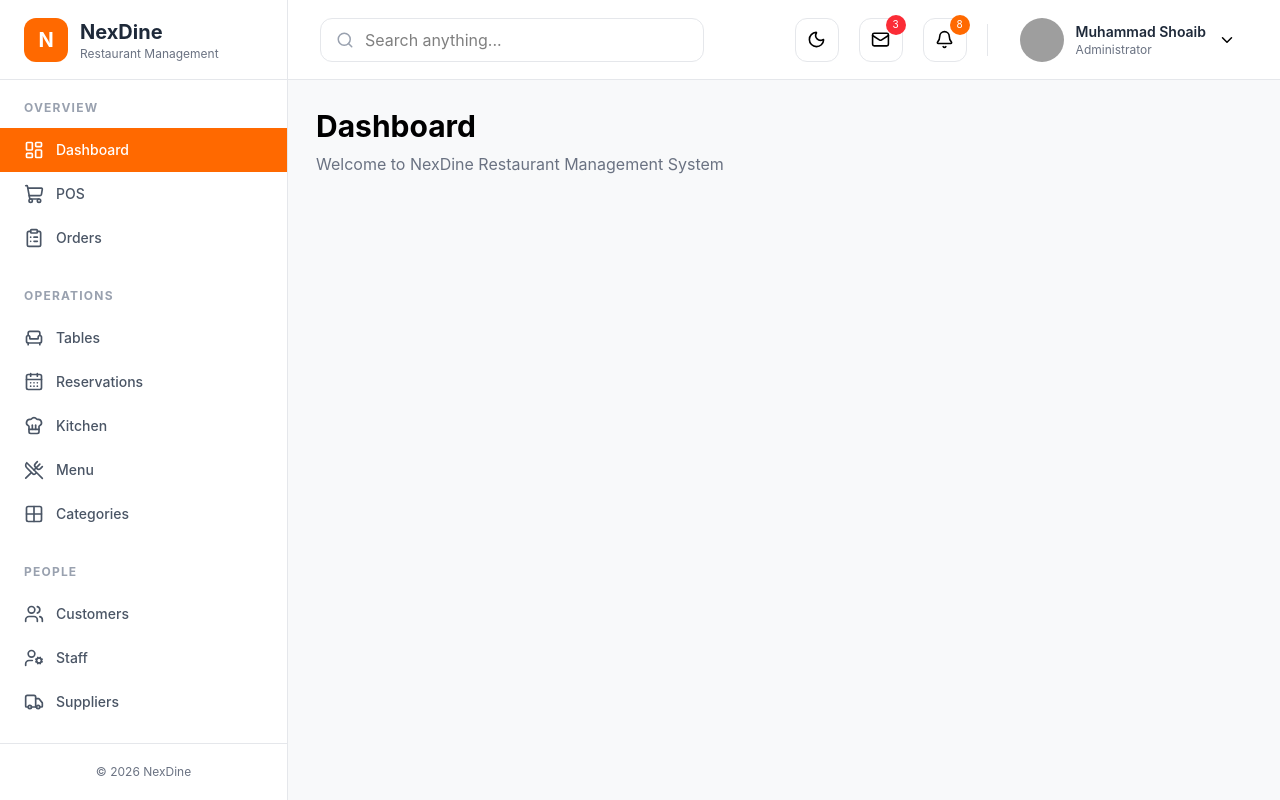
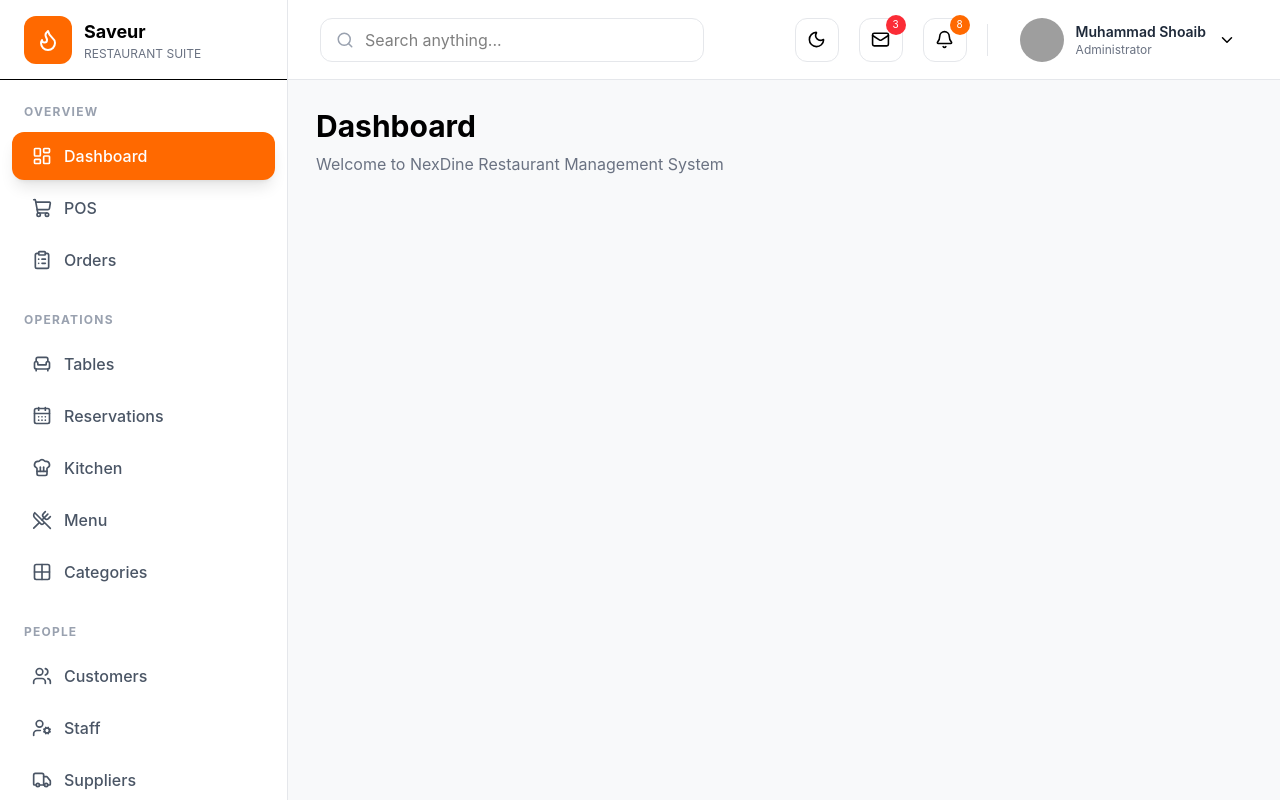
Before and after one commit to shoaibmhr/NexDine, a React (Vite) app: page / in a window 1280 px wide. Built offline with nearby package versions, Linux system fonts and the light colour scheme; grey boxes are pictures that could not be loaded.

Commit message:
changing

```diff
--- a/src/components/layout/Sidebar.jsx
+++ b/src/components/layout/Sidebar.jsx
@@ -1,120 +1,37 @@
-import {
-  LayoutDashboard,
-  ShoppingCart,
-  ClipboardList,
-  Armchair,
-  CalendarDays,
-  ChefHat,
-  UtensilsCrossed,
-  Grid2x2,
-  Users,
-  UserCog,
-  Truck,
-  Boxes,
-  ShoppingBag,
-  Wallet,
-  CreditCard,
-  BarChart3,
-  Settings,
-  LogOut,
-} from "lucide-react";
-
-const menu = [
-  {
-    title: "OVERVIEW",
-    items: [
-      { name: "Dashboard", icon: LayoutDashboard },
-      { name: "POS", icon: ShoppingCart },
-      { name: "Orders", icon: ClipboardList },
-    ],
-  },
-  {
-    title: "OPERATIONS",
-    items: [
-      { name: "Tables", icon: Armchair },
-      { name: "Reservations", icon: CalendarDays },
-      { name: "Kitchen", icon: ChefHat },
-      { name: "Menu", icon: UtensilsCrossed },
-      { name: "Categories", icon: Grid2x2 },
-    ],
-  },
-  {
-    title: "PEOPLE",
-    items: [
-      { name: "Customers", icon: Users },
-      { name: "Staff", icon: UserCog },
-      { name: "Suppliers", icon: Truck },
-    ],
-  },
-  {
-    title: "FINANCE",
-    items: [
-      { name: "Inventory", icon: Boxes },
-      { name: "Purchases", icon: ShoppingBag },
-      { name: "Expenses", icon: Wallet },
-      { name: "Payments", icon: CreditCard },
-      { name: "Reports", icon: BarChart3 },
-    ],
-  },
-  {
-    title: "SYSTEM",
-    items: [
-      { name: "Settings", icon: Settings },
-      { name: "Logout", icon: LogOut },
-    ],
-  },
-];
+import { Flame } from "lucide-react";
+import { sidebarMenu } from "../../constants/sidebarMenu";
+import SidebarItem from "./SidebarItem";
 
 const Sidebar = () => {
   return (
     <aside className="w-72 h-screen bg-white border-r border-gray-200 flex flex-col">
       {/* Logo */}
-      <div className="h-20 flex items-center px-6 border-b border-gray-200">
-        <div className="w-11 h-11 rounded-xl bg-orange-500 flex items-center justify-center text-white text-xl font-bold">
-          N
+      <div className="h-20 flex items-center px-6 border-b">
+        <div className="w-12 h-12 rounded-xl bg-orange-500 flex items-center justify-center text-white">
+          <Flame size={24} />
         </div>
 
         <div className="ml-3">
-          <h1 className="font-bold text-xl text-gray-800">NexDine</h1>
-          <p className="text-xs text-gray-500">Restaurant Management</p>
+          <h2 className="font-bold text-lg">Saveur</h2>
+          <p className="text-xs text-gray-500 uppercase">Restaurant Suite</p>
         </div>
       </div>
 
       {/* Menu */}
-      <div className="flex-1 overflow-y-auto py-5">
-        {menu.map((section) => (
+      <div className="flex-1 overflow-y-auto py-6">
+        {sidebarMenu.map((section) => (
           <div key={section.title} className="mb-7">
-            <p className="px-6 mb-3 text-xs font-bold uppercase tracking-widest text-gray-400">
+            <h4 className="px-6 mb-3 text-xs font-bold text-gray-400 tracking-widest">
               {section.title}
-            </p>
+            </h4>
 
-            {section.items.map((item) => {
-              const Icon = item.icon;
-
-              return (
-                <button
-                  key={item.name}
-                  className={`w-full flex items-center gap-3 px-6 py-3 text-sm font-medium transition-all duration-200
-
-                  ${
-                    item.name === "Dashboard"
-                      ? "bg-orange-500 text-white"
-                      : "text-gray-600 hover:bg-orange-50 hover:text-orange-600"
-                  }`}
-                >
-                  <Icon size={20} />
-
-                  <span>{item.name}</span>
-                </button>
-              );
-            })}
+            <div className="space-y-1">
+              {section.items.map((item) => (
+                <SidebarItem key={item.name} item={item} />
+              ))}
+            </div>
           </div>
         ))}
-      </div>
-
-      {/* Footer */}
-      <div className="border-t border-gray-200 p-5">
-        <p className="text-xs text-center text-gray-500">© 2026 NexDine</p>
       </div>
     </aside>
   );
--- /dev/null
+++ b/src/components/layout/SidebarItem.jsx
@@ -0,0 +1,24 @@
+import { NavLink } from "react-router-dom";
+
+const SidebarItem = ({ item }) => {
+  const Icon = item.icon;
+
+  return (
+    <NavLink
+      to={item.path}
+      className={({ isActive }) =>
+        `flex items-center gap-3 px-5 py-3 rounded-xl mx-3 transition-all duration-300
+        ${
+          isActive
+            ? "bg-orange-500 text-white shadow-lg"
+            : "text-gray-600 hover:bg-orange-100 hover:text-orange-600"
+        }`
+      }
+    >
+      <Icon size={20} />
+      <span className="font-medium">{item.name}</span>
+    </NavLink>
+  );
+};
+
+export default SidebarItem;
--- /dev/null
+++ b/src/constants/sidebarMenu.js
@@ -0,0 +1,143 @@
+import {
+  LayoutDashboard,
+  ShoppingCart,
+  ClipboardList,
+  Armchair,
+  CalendarDays,
+  ChefHat,
+  UtensilsCrossed,
+  Grid2x2,
+  Users,
+  UserCog,
+  Truck,
+  Boxes,
+  ShoppingBag,
+  Wallet,
+  CreditCard,
+  BarChart3,
+  Settings,
+  LogIn,
+} from "lucide-react";
+
+export const sidebarMenu = [
+  {
+    title: "OVERVIEW",
+    items: [
+      {
+        name: "Dashboard",
+        path: "/",
+        icon: LayoutDashboard,
+      },
+      {
+        name: "POS",
+        path: "/pos",
+        icon: ShoppingCart,
+      },
+      {
+        name: "Orders",
+        path: "/orders",
+        icon: ClipboardList,
+      },
+    ],
+  },
+  {
+    title: "OPERATIONS",
+    items: [
+      {
+        name: "Tables",
+        path: "/tables",
+        icon: Armchair,
+      },
+      {
+        name: "Reservations",
+        path: "/reservations",
+        icon: CalendarDays,
+      },
+      {
+        name: "Kitchen",
+        path: "/kitchen",
+        icon: ChefHat,
+      },
+      {
+        name: "Menu",
+        path: "/menu",
+        icon: UtensilsCrossed,
+      },
+      {
+        name: "Categories",
+        path: "/categories",
+        icon: Grid2x2,
+      },
+    ],
+  },
+  {
+    title: "PEOPLE",
+    items: [
+      {
+        name: "Customers",
+        path: "/customers",
+        icon: Users,
+      },
+      {
+        name: "Staff",
+        path: "/staff",
+        icon: UserCog,
+      },
+      {
+        name: "Suppliers",
+        path: "/suppliers",
+        icon: Truck,
+      },
+    ],
+  },
+  {
+    title: "FINANCE",
+    items: [
+      {
+        name: "Inventory",
+        path: "/inventory",
+        icon: Boxes,
+      },
+      {
+        name: "Purchases",
+        path: "/purchases",
+        icon: ShoppingBag,
+      },
+      {
+        name: "Expenses",
+        path: "/expenses",
+        icon: Wallet,
+      },
+      {
+        name: "Payments",
+        path: "/payments",
+        icon: CreditCard,
+      },
+      {
+        name: "Reports",
+        path: "/reports",
+        icon: BarChart3,
+      },
+    ],
+  },
+  {
+    title: "SYSTEM",
+    items: [
+      {
+        name: "Settings",
+        path: "/settings",
+        icon: Settings,
+      },
+    ],
+  },
+  {
+    title: "LOGIN",
+    items: [
+      {
+        name: "Logout",
+        path: "/Login",
+        icon: LogIn,
+      },
+    ],
+  },
+];
--- a/src/pages/login/login.jsx
+++ b/src/pages/login/login.jsx
@@ -1,4 +1,3 @@
-import React from "react";
 import { Mail, Lock, Eye, ArrowRight, Flame, CheckCircle } from "lucide-react";
 
 const Login = () => {
@@ -99,7 +98,6 @@ const Login = () => {
       {/* RIGHT SIDE */}
       <div className="hidden lg:flex w-1/2 justify-center items-center bg-gradient-to-br from-orange-100 via-white to-orange-100 px-10">
         <div className="text-center max-w-lg">
-          {/* Image */}
           <div className="bg-white shadow-xl p-8 rounded-3xl">
             <img
               src="/restaurant.png"
@@ -108,7 +106,6 @@ const Login = () => {
             />
           </div>
 
-          {/* Text */}
           <h2 className="text-4xl font-bold mt-10 text-gray-900">
             Run your restaurant with confidence
           </h2>
@@ -118,7 +115,6 @@ const Login = () => {
             in one premium dashboard.
           </p>
 
-          {/* Stats */}
           <div className="grid grid-cols-3 gap-5 mt-10">
             <div className="bg-white rounded-2xl shadow p-5">
               <h3 className="font-bold text-3xl">12K+</h3>
--- a/src/routes/AppRoutes.jsx
+++ b/src/routes/AppRoutes.jsx
@@ -6,6 +6,7 @@ import Dashboard from "../pages/Dashboard/Dashboard";
 import POS from "../pages/POS/POS";
 import Orders from "../pages/Orders/Orders";
 import Customers from "../pages/Customers/Customers";
+import Login from "../pages/Login/Login"
 
 const AppRoutes = () => {
   return (
@@ -18,6 +19,7 @@ const AppRoutes = () => {
         <Route path="orders" element={<Orders />} />
 
         <Route path="customers" element={<Customers />} />
+        <Route path="Login" element={<Login />} />
       </Route>
     </Routes>
   );
```
